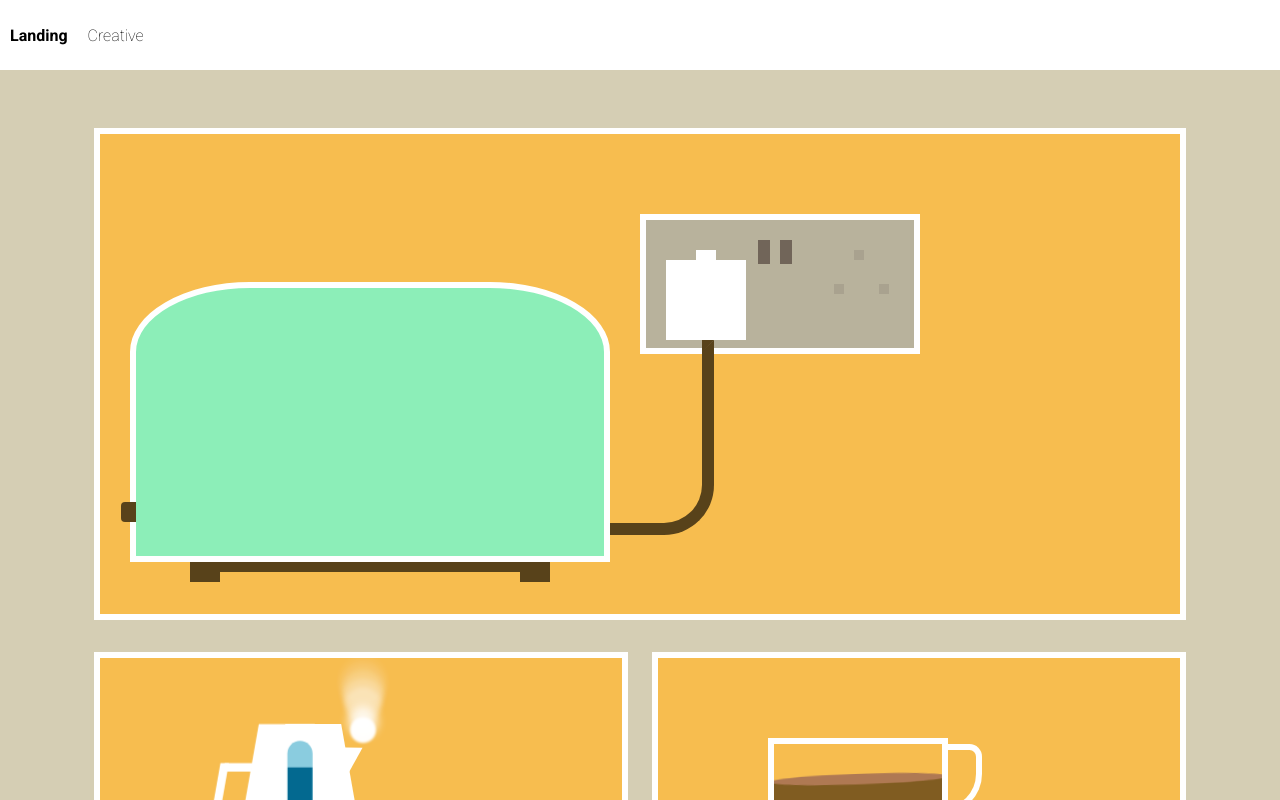
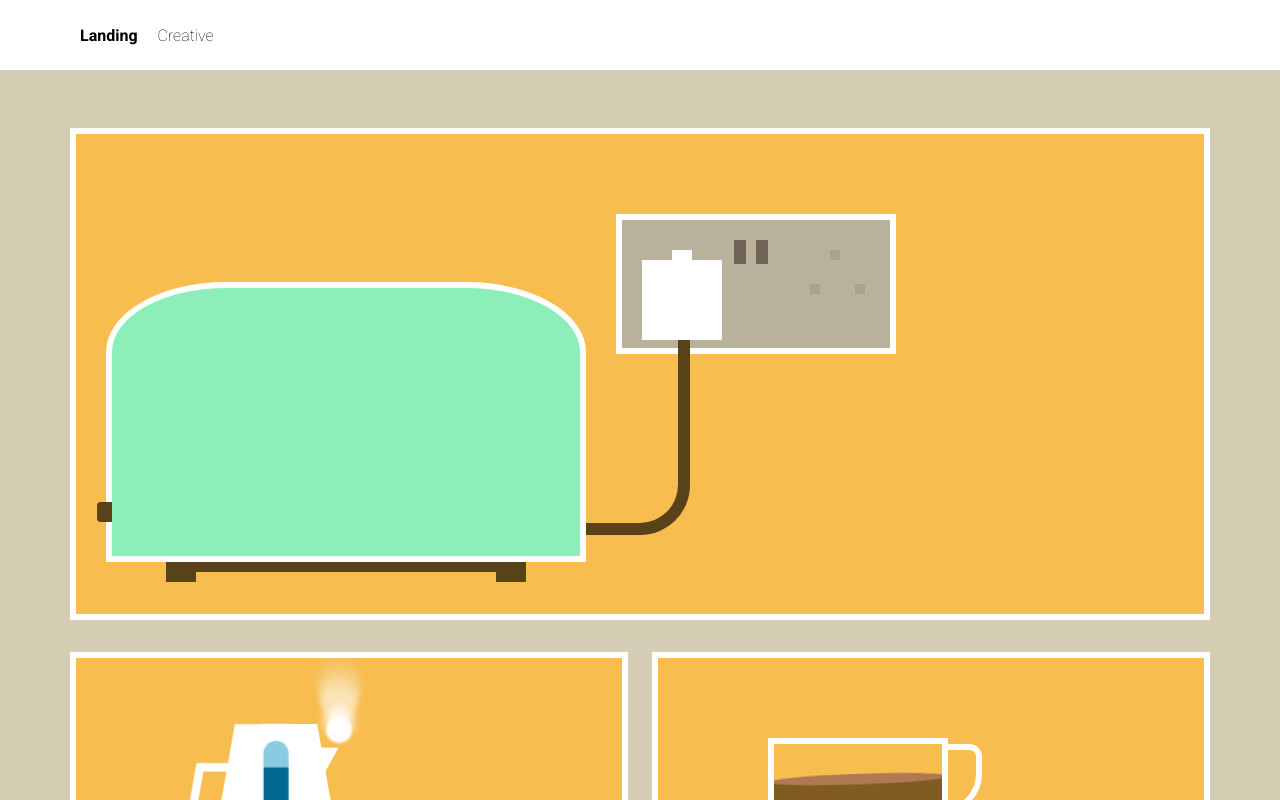
Before and after one commit to the-captain-america/Portfolio-v2, a React (Create React App) app: page / in a window 1280 px wide. Shown: the top 800 px of the page. Built offline with nearby package versions, Linux system fonts and the light colour scheme.

Commit message:
Update 6 files

```diff
--- a/src/common/NavBar/NavBar.js
+++ b/src/common/NavBar/NavBar.js
@@ -1,47 +1,115 @@
-import React, { useContext, useState } from 'react'
-import { NavigationContext } from '@components/Route'
-import { Group, NavContainer } from './NavBar.styled'
+import React, { useState } from 'react'
+import styled from 'styled-components'
 import { Icon } from '@common/Icon'
+import { Grid } from '@common/Grid'
+import { media } from '@utils/media'
 
+const Container = styled.div`
+  width: 100%;
+  height: 70px;
+  background: grey;
+  position: fixed;
+  top: 0;
+  z-index: 9999;
+  ${media.xs`
+    background: white;
+  `};
+  }
+
+  button {
+    position: absolute;
+    width: 42px;
+    height: 42px;
+    top: 12px;
+    right: 10px;
+    display: flex;
+    align-items: center;
+    justify-content: center;
+    display: none;
+    border: none;
+    padding: 0;
+    margin: 0;
+  }
+`
+
+const ListItem = styled.li`
+  list-style: none;
+  padding: 0;
+  margin: 0;
+  width: 100%;
+  display: flex;
+  align-items: center;
+  justify-content: center;
+  padding: 48px 0px 48px 0px;
+  ${media.xs`
+    padding: 0px 10px 0px 10px;
+    width: unset;
+  `};
+  &.active {
+    font-weight: 600;
+  }
+`
+
+const Group = styled.ul`
+  list-style: none;
+  padding: 0;
+  margin: 0;
+  width: 100%;
+  height: 100vh;
+  display: flex;
+  position: relative;
+  flex-direction: column;
+  top: 70px;
+  background: white;
+  ${media.xs`
+    align-items: center;
+    flex-direction: row;
+    height: 70px;
+    top: 0;
+  `}
+  }
+`
+// 420 > =desktop
 const NavBar = ({ routes }) => {
   const [isActive, setIsActive] = useState(false)
-
-  // const { currentPath, navigate } = useContext(NavigationContext)
-
-  // const currentPath = '/creative'
-
-  const [currentPath, navigate] = useState('/creative')
+  const [currentPath, navigate] = useState('/')
 
   const handleMenu = (path) => {
     navigate(path)
-    setIsActive(false)
   }
 
   const renderItems = () => {
     if (!routes || !routes.length) return null
-    return routes.map((curr) => (
-      <li
-        onClick={() => handleMenu(curr.path)}
-        className={currentPath === curr.path ? 'active' : ''}
-        key={curr.label}
-      >
-        {curr.label}
-      </li>
-    ))
+    return routes.map((route) => {
+      return (
+        <ListItem
+          onClick={() => navigate(route.path)}
+          className={route.path === currentPath ? 'active' : ''}
+          key={route.label}
+        >
+          {route.label}
+        </ListItem>
+      )
+    })
   }
 
   return (
-    <NavContainer>
-      <button onClick={() => setIsActive(!isActive)} className="menu">
-        {/* <Icon name="MENU" size={20} /> */}
-      </button>
-      <Group isActive={isActive}>{renderItems()}</Group>
-    </NavContainer>
+    <Container className="container">
+      <Grid marginX={0}>
+        <Group className="group">{renderItems()}</Group>
+        <button onClick={() => setIsActive(!isActive)}>
+          <Icon name="MENU" size={20} />
+        </button>
+      </Grid>
+    </Container>
   )
 }
 
 NavBar.defaultProps = {
-  routes: [{ label: 'Home' }],
+  routes: [
+    { label: 'Home', path: '/' },
+    { label: 'Creative', path: '/creative' },
+  ],
 }
 
 export default NavBar
--- a/src/common/NavBar/NavBar2.js
+++ /dev/null
@@ -1,102 +0,0 @@
-import React, { useState } from 'react'
-import styled from 'styled-components'
-import { Icon } from '@common/Icon'
-
-const Container = styled.div`
-  width: 100%;
-  height: 70px;
-  background: grey;
-  position: fixed;
-  top: 0;
-  z-index: 9999;
-  button {
-    position: absolute;
-    width: 42px;
-    height: 42px;
-    top: 12px;
-    right: 10px;
-    display: flex;
-    align-items: center;
-    justify-content: center;
-    display: none;
-    border: none;
-    padding: 0;
-    margin: 0;
-  }
-`
-
-const ListItem = styled.li`
-  list-style: none;
-  padding: 0;
-  margin: 0;
-  width: 100%;
-  display: flex;
-  align-items: center;
-  justify-content: center;
-  padding: 48px 0px 48px 0px;
-  @media (min-width: 420px) {
-    padding: 0px 10px 0px 10px;
-    width: unset;
-  }
-  &.active {
-    font-weight: 600;
-  }
-`
-
-const Group = styled.ul`
-  list-style: none;
-  padding: 0;
-  margin: 0;
-  width: 100%;
-  height: 100vh;
-  display: flex;
-  flex-direction: column;
-  @media (min-width: 420px) {
-    align-items: center;
-    flex-direction: row;
-    background: white;
-    height: 70px;
-  }
-`
-// 420 > =desktop
-const NavBar = ({ routes }) => {
-  const [isActive, setIsActive] = useState(false)
-  const [currentPath, navigate] = useState('/')
-
-  const handleMenu = (path) => {
-    navigate(path)
-  }
-
-  const renderItems = () => {
-    if (!routes || !routes.length) return null
-    return routes.map((route) => {
-      return (
-        <ListItem
-          onClick={() => navigate(route.path)}
-          className={route.path === currentPath ? 'active' : ''}
-          key={route.label}
-        >
-          {route.label}
-        </ListItem>
-      )
-    })
-  }
-
-  return (
-    <Container className="container">
-      <Group className="group">{renderItems()}</Group>
-      <button onClick={() => setIsActive(!isActive)}>
-        <Icon name="MENU" size={20} />
-      </button>
-    </Container>
-  )
-}
-
-NavBar.defaultProps = {
-  routes: [
-    { label: 'Home', path: '/' },
-    { label: 'Creative', path: '/creative' },
-  ],
-}
-
-export default NavBar
--- a/src/common/NavBar/index.js
+++ b/src/common/NavBar/index.js
@@ -1 +1 @@
-export { default } from './NavBar2'
+export { default } from './NavBar'
--- a/src/pages/Landing/Landing.js
+++ b/src/pages/Landing/Landing.js
@@ -8,7 +8,7 @@ import Cup from '@components/Cup'
 import Card from '@common/Card'
 
 const LandingPage = () => (
-  <Grid>
+  <Grid marginX={0}>
     <Row>
       <Card sm={12}>
         <Toaster />
--- a/src/utils/media.js
+++ b/src/utils/media.js
@@ -2,21 +2,20 @@ import styled, { css } from 'styled-components'
 
 const sizes = {
   xs: '(min-width: 480px)',
+  sm: '(min-width:748px)',
 }
 
 const media = {
-  xs: (...args) => css(...args),
-  sm: (...args) => css(...args),
-  lg: (...args) => css(...args),
+  xs: (...args) => css`
+    @media ${sizes.xs} {
+      ${css(...args)};
+    }
+  `,
+  sm: (...args) => css`
+    @media ${sizes.sm} {
+      ${css(...args)};
+    }
+  `,
 }
 
-const SomeDiv = styled.div`
-  ${media.xs};
-  ${media.sm};
-  ${media.lg};
-`
-
-export { SomeDiv }
-
-console.log(media.xs('bacgkround: red', 'b', 'c'))
-// bacgkround: red
+export { media }
```
Also changed, not shown: 1 other file (tests, documents, lock files or other folders).
